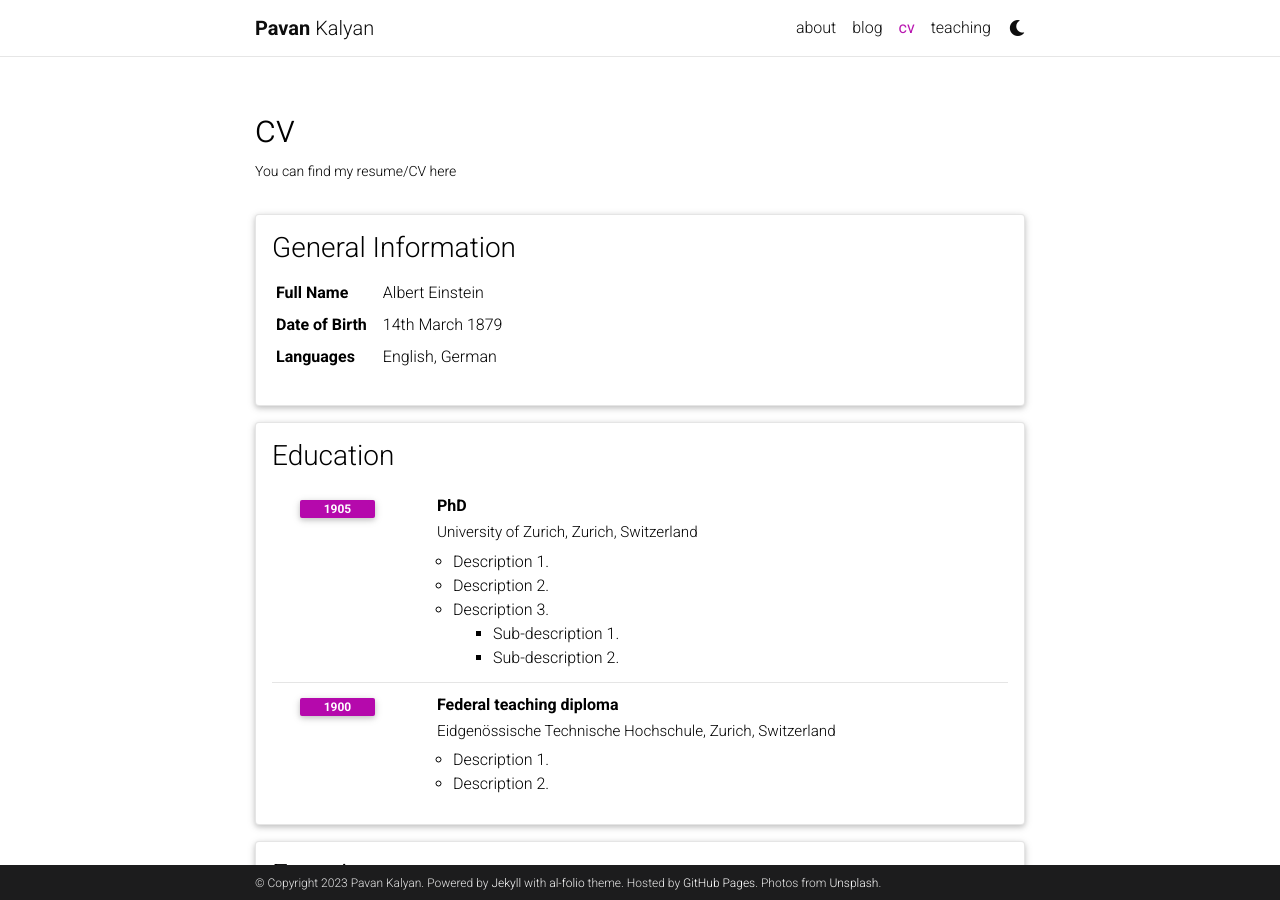
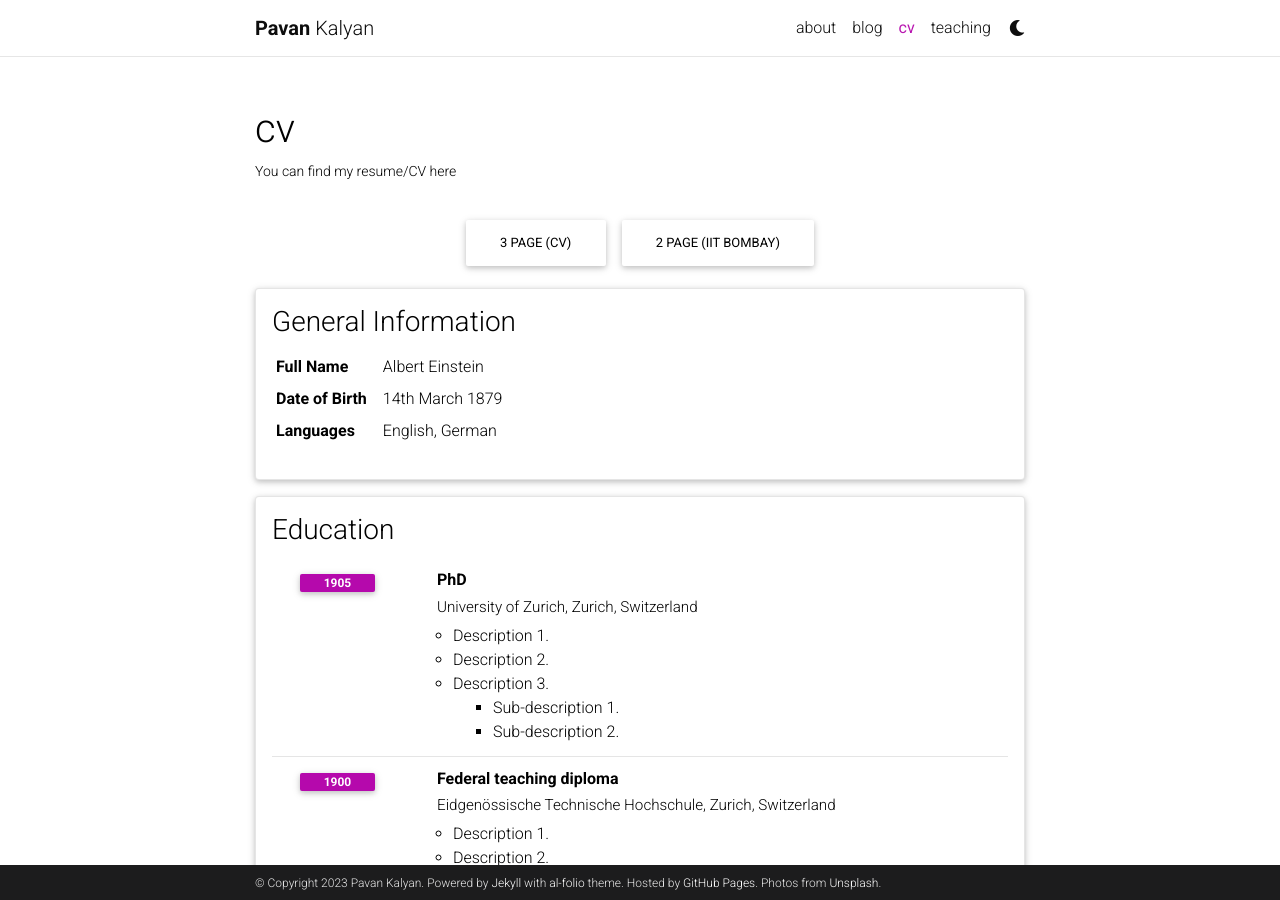
Before and after one commit to tpavankalyan/tpavankalyan.github.io, a Jekyll site: the page built from _pages/cv.md, in a window 1280 px wide and 900 px high. Built offline with Jekyll 4.4.1, drawn with Linux system fonts in a browser that asks for light colours; comment, search, counter and statistics services are not loaded; a style sheet for code colours, icons or effects is not loaded.

Commit message:
Update cv.html

```diff
--- a/_layouts/cv.html
+++ b/_layouts/cv.html
@@ -8,6 +8,12 @@ layout: default
             <h1 class="post-title">{{ page.title }} {% if page.cv_pdf %}<a href="{{ page.cv_pdf | prepend: 'assets/pdf/' | relative_url}}" target="_blank" rel="noopener noreferrer" class="float-right"><i class="fas fa-file-pdf"></i></a>{% endif %}</h1>
             <p class="post-description">{{ page.description }}</p>
           </header>
+
+
+          <p align="center">
+          <a href="/CV.pdf" class="btn btn--inverse">3 Page (CV)</a>
+          <a href="#" class="btn btn--inverse">2 Page (IIT Bombay)</a>
+          </p>
 
           <article>
             <div class="cv">
```
